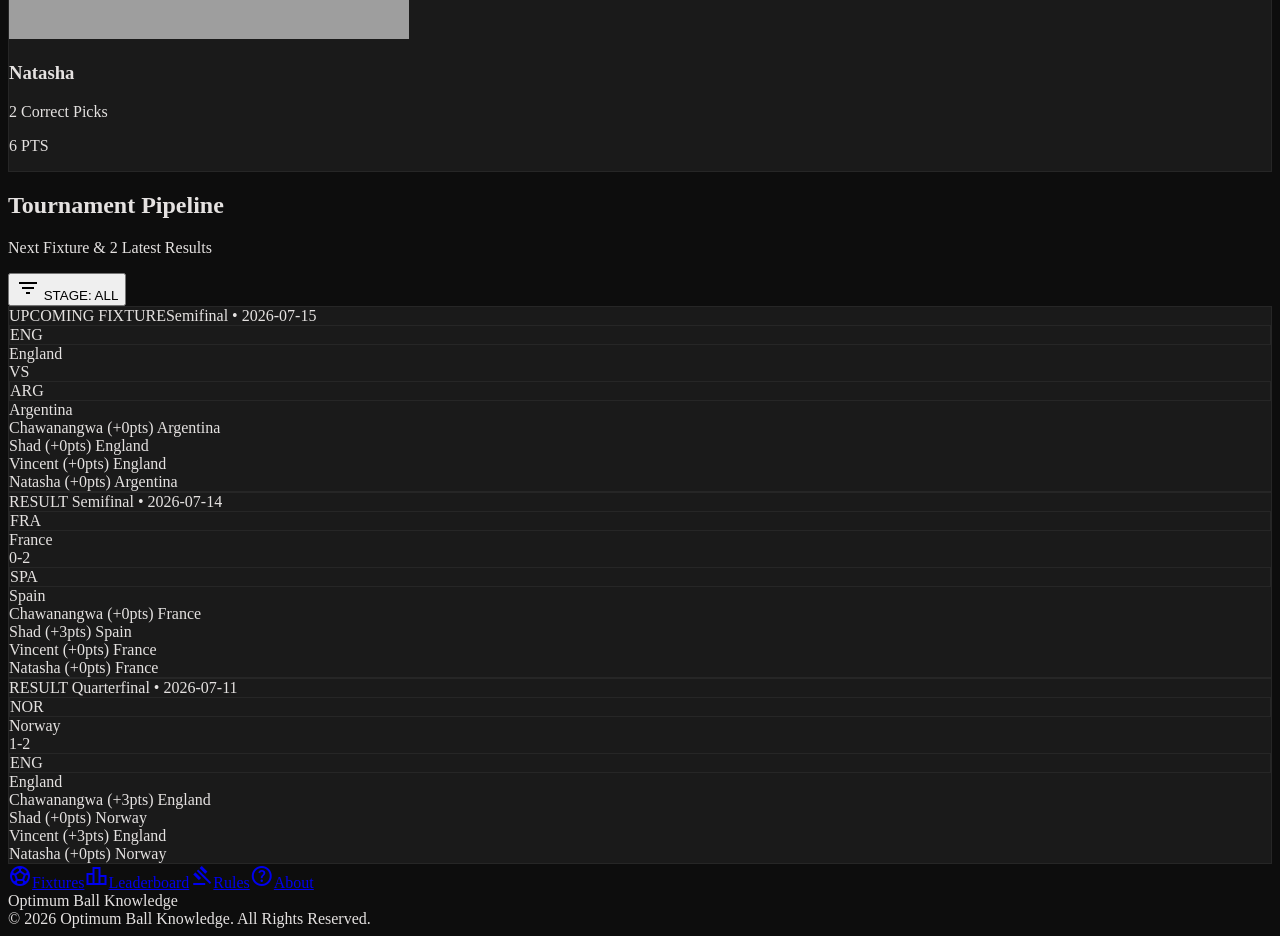
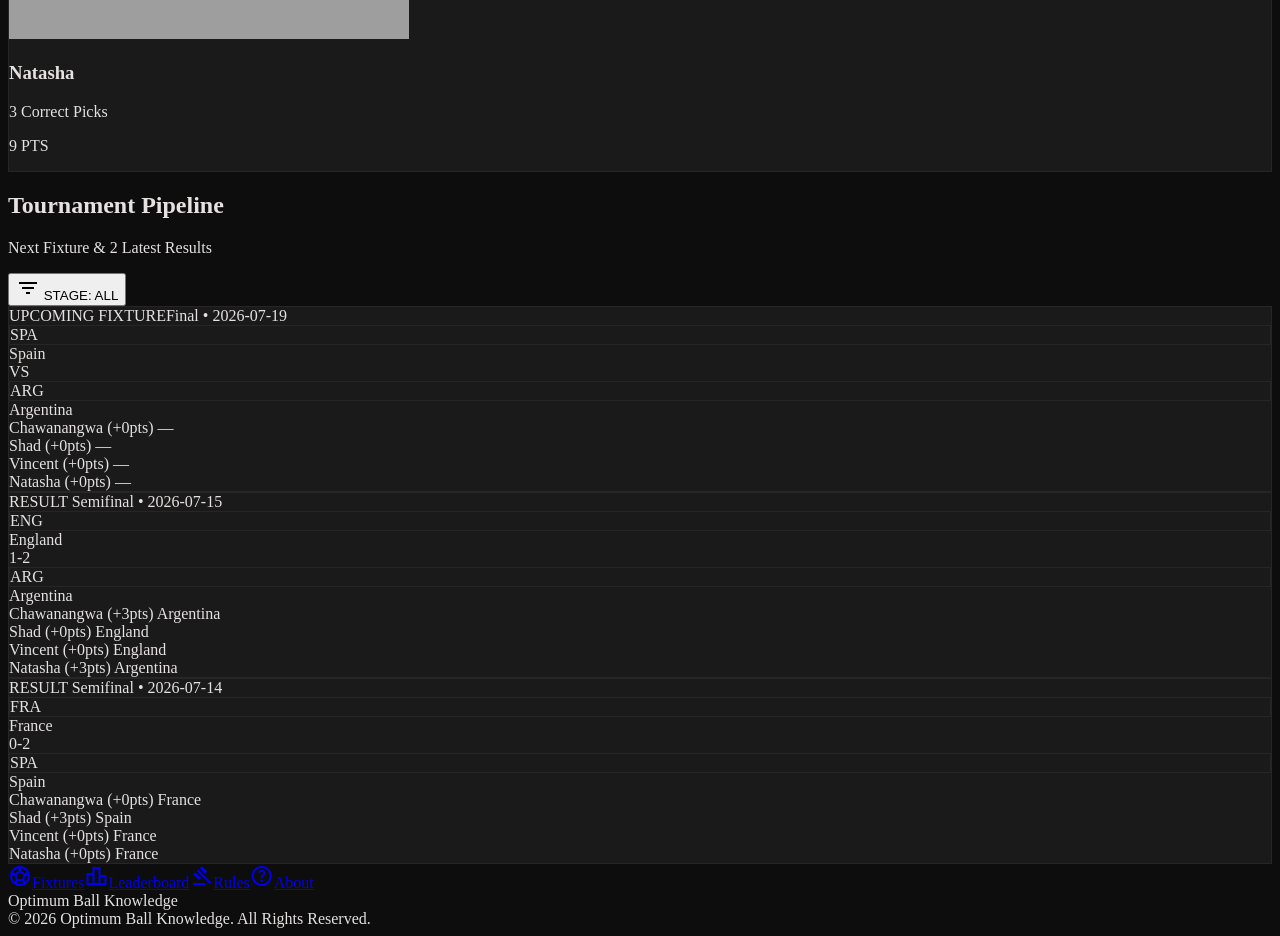
Before and after one commit to ChawerKamanga/optimum-ball-knowledge, a Nuxt app: page / in a window 1280 px wide. Shown: the part 1720-2656 px from the top of the page. Built offline with nearby package versions, Linux system fonts and the light colour scheme; grey boxes are pictures that could not be loaded.

Commit message:
fix: updated world cup data to have the final and the semi-final results

```diff
--- a/app/data/worldCupData.ts
+++ b/app/data/worldCupData.ts
@@ -553,7 +553,7 @@ export const worldCupMatches: Match[] = [
     away: "Spain",
     score: "0-2",
     pens: null,
-    type: "Completed",
+    type: "Full Time",
     winner: "Spain",
     predictions: {
       chawa: "France",
@@ -573,15 +573,37 @@ export const worldCupMatches: Match[] = [
     stage: "Semifinal",
     home: "England",
     away: "Argentina",
+    score: "1-2",
+    pens: null,
+    type: "Full Time",
+    winner: "Argentina",
+    predictions: {
+      chawa: "Argentina",
+      shad: "England",
+      vincent: "England",
+      natasha: "Argentina",
+    },
+    points: {
+      chawa: 3,
+      shad: 0,
+      vincent: 0,
+      natasha: 3,
+    },
+  },
+  {
+    date: "2026-07-19",
+    stage: "Final",
+    home: "Spain",
+    away: "Argentina",
     score: null,
     pens: null,
     type: "Upcoming",
     winner: null,
     predictions: {
-      chawa: "Argentina",
-      shad: "England",
-      vincent: "England",
-      natasha: "Argentina",
+      chawa: null,
+      shad: null,
+      vincent: null,
+      natasha: null,
     },
     points: {
       chawa: 0,
```
